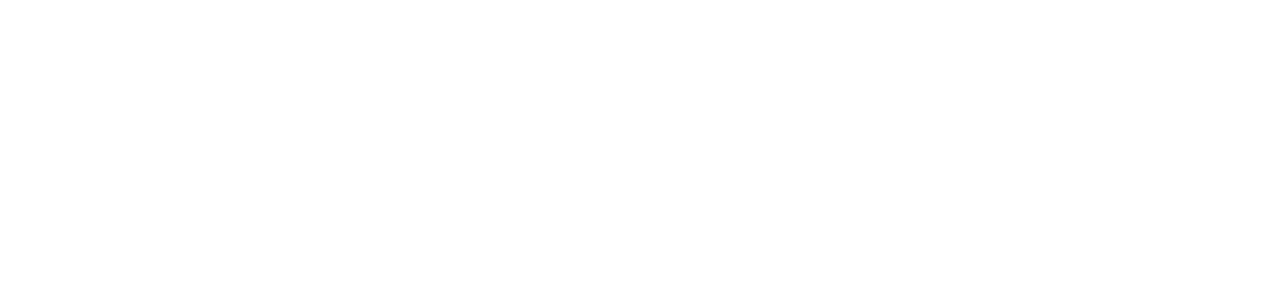
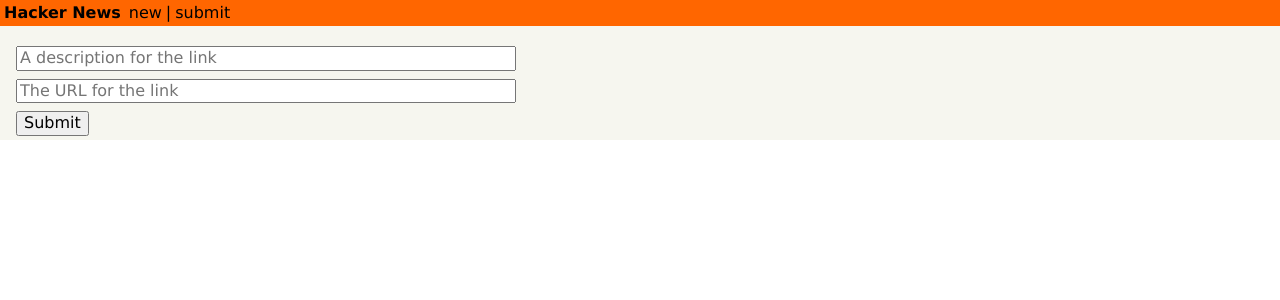
Before and after one commit to NIK8H/React-Apollo, a React (Create React App) app in the folder hackernews-react-apollo/: page /create in a window 1280 px wide. Shown: the top 300 px of the page. Built offline with nearby package versions, Linux system fonts and the light colour scheme.

Commit message:
added routes

```diff
--- a/hackernews-react-apollo/package.json
+++ b/hackernews-react-apollo/package.json
@@ -9,6 +9,7 @@
     "@testing-library/user-event": "^13.5.0",
     "react": "^18.2.0",
     "react-dom": "^18.2.0",
+    "react-router-dom": "^6.2.1",
     "react-scripts": "5.0.1",
     "web-vitals": "^2.1.4"
   },
--- a/hackernews-react-apollo/src/components/App.js
+++ b/hackernews-react-apollo/src/components/App.js
@@ -1,9 +1,24 @@
 import React, { Component } from 'react';
 import LinkList from './linklist.component';
+import CreateLink from './createlink.component';
+import Header from './header.component';
+
+import { Route, Routes } from 'react-router-dom';
 
 class App extends Component {
   render() {
-    return <LinkList />;
+    return <div>
+      <Header />
+      <div className="ph3 pv1 background-gray">
+        <Routes>
+          <Route path="/" element={<LinkList/>} />
+          <Route
+            path="/create"
+            element={<CreateLink/>}
+          />
+        </Routes>
+      </div>
+      </div>;
   }
 }
 
--- /dev/null
+++ b/hackernews-react-apollo/src/components/createlink.component.js
@@ -0,0 +1,72 @@
+import React, { useState } from "react";
+import { useMutation, gql } from "@apollo/client";
+import { useNavigate } from 'react-router-dom';
+
+const CREATE_LINK_MUTATION = gql`
+  mutation PostMutation($description: String!, $url: String!) {
+    post(description: $description, url: $url) {
+      id
+      createdAt
+      url
+      description
+    }
+  }
+`;
+
+const CreateLink = () => {
+  const [formState, setFormState] = useState({
+    description: "",
+    url: "",
+  });
+
+  const navigate = useNavigate();
+
+  const [createLink] = useMutation(CREATE_LINK_MUTATION, {
+    variables: {
+      description: formState.description,
+      url: formState.url,
+    },
+    onCompleted: () => navigate('/')
+  });
+
+  return (
+    <div>
+      <form
+        onSubmit={(e) => {
+          e.preventDefault();
+          createLink();
+        }}
+      >
+        <div className="flex flex-column mt3">
+          <input
+            className="mb2"
+            value={formState.description}
+            onChange={(e) =>
+              setFormState({
+                ...formState,
+                description: e.target.value,
+              })
+            }
+            type="text"
+            placeholder="A description for the link"
+          />
+          <input
+            className="mb2"
+            value={formState.url}
+            onChange={(e) =>
+              setFormState({
+                ...formState,
+                url: e.target.value,
+              })
+            }
+            type="text"
+            placeholder="The URL for the link"
+          />
+        </div>
+        <button type="submit">Submit</button>
+      </form>
+    </div>
+  );
+};
+
+export default CreateLink;
--- /dev/null
+++ b/hackernews-react-apollo/src/components/header.component.js
@@ -0,0 +1,26 @@
+import React from 'react';
+import { Link } from 'react-router-dom';
+
+const Header = () => {
+  return (
+    <div className="flex pa1 justify-between nowrap orange">
+      <div className="flex flex-fixed black">
+        <Link to="/" className="no-underline black">
+          <div className="fw7 mr1">Hacker News</div>
+        </Link>
+        <Link to="/" className="ml1 no-underline black">
+          new
+        </Link>
+        <div className="ml1">|</div>
+        <Link
+          to="/create"
+          className="ml1 no-underline black"
+        >
+          submit
+        </Link>
+      </div>
+    </div>
+  );
+};
+
+export default Header;
--- a/hackernews-react-apollo/src/index.js
+++ b/hackernews-react-apollo/src/index.js
@@ -2,6 +2,7 @@ import React from 'react';
 import ReactDOM from 'react-dom';
 import './styles/index.css';
 import App from './components/App';
+import { BrowserRouter } from 'react-router-dom';
 
 
 // 1
@@ -25,8 +26,10 @@ const client = new ApolloClient({
 
 // 4
 ReactDOM.render(
-  <ApolloProvider client={client}>
-    <App />
-  </ApolloProvider>,
+  <BrowserRouter>
+    <ApolloProvider client={client}>
+      <App />
+    </ApolloProvider>
+  </BrowserRouter>,
   document.getElementById('root')
 );
```
Also changed, not shown: 2 other files (tests, documents, lock files or other folders).
